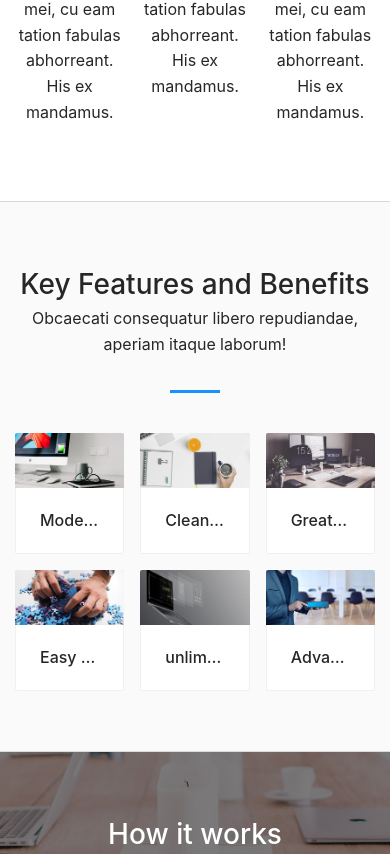
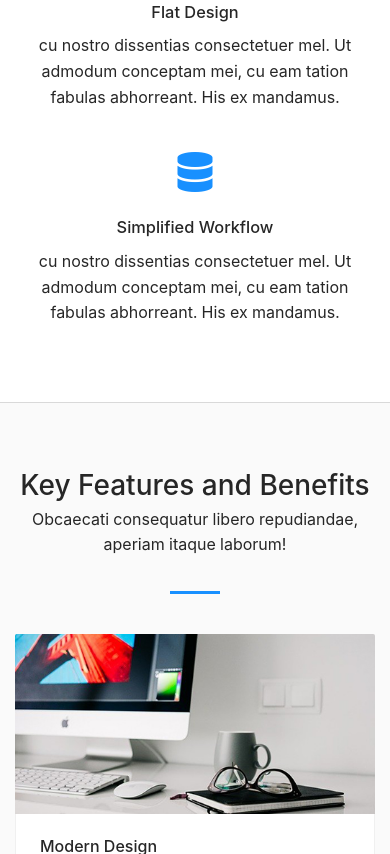
Before and after one commit to Clesio7844/react-art-design, a React (Create React App) app: page / in a window 390 px wide. Shown: the part 1670-2524 px from the top of the page. Built offline with nearby package versions, Linux system fonts and the light colour scheme.

Commit message:
work to make a site fully responsive

```diff
--- a/src/components/home/about.js
+++ b/src/components/home/about.js
@@ -50,7 +50,7 @@ function AppAbout() {
         <Row gutter={[16, 16]}>
           {items.map(item => {
             return (
-              <Col span={8} key={item.key}>
+              <Col md={{ span: 8 }} key={item.key}>
                 <div className='content'>
                   <div className='icon'>{item.icon}</div>
                   <h3>{item.title}</h3>
--- a/src/components/home/feature.js
+++ b/src/components/home/feature.js
@@ -22,12 +22,12 @@ function Appfeature() {
           </p>
         </div>
         <Row gutter={[16, 16]}>
-          <Col span={8}>
+          <Col xs={{ span: 24 }} sm={{ span: 12 }} md={{ span: 8 }}>
             <Card hoverable cover={<img alt='Modern Design' src={image1} />}>
               <Meta title='Modern Design' />
             </Card>
           </Col>
-          <Col span={8}>
+          <Col xs={{ span: 24 }} sm={{ span: 12 }} md={{ span: 8 }}>
             <Card
               hoverable
               cover={<img alt='Clean and Elegant' src={image2} />}
@@ -35,17 +35,17 @@ function Appfeature() {
               <Meta title='Clean and Elegant' />
             </Card>
           </Col>
-          <Col span={8}>
+          <Col xs={{ span: 24 }} sm={{ span: 12 }} md={{ span: 8 }}>
             <Card hoverable cover={<img alt='Great Support' src={image3} />}>
               <Meta title='Great Support' />
             </Card>
           </Col>
-          <Col span={8}>
+          <Col xs={{ span: 24 }} sm={{ span: 12 }} md={{ span: 8 }}>
             <Card hoverable cover={<img alt='Easy to cutomise' src={image4} />}>
               <Meta title='Easy to cutomise' />
             </Card>
           </Col>
-          <Col span={8}>
+          <Col xs={{ span: 24 }} sm={{ span: 12 }} md={{ span: 8 }}>
             <Card
               hoverable
               cover={<img alt='unlimited Features' src={image5} />}
@@ -53,7 +53,7 @@ function Appfeature() {
               <Meta title='unlimited Features' />
             </Card>
           </Col>
-          <Col span={8}>
+          <Col xs={{ span: 24 }} sm={{ span: 12 }} md={{ span: 8 }}>
             <Card hoverable cover={<img alt='Advanced Option' src={image6} />}>
               <Meta title='Advanced Option' />
             </Card>
```
